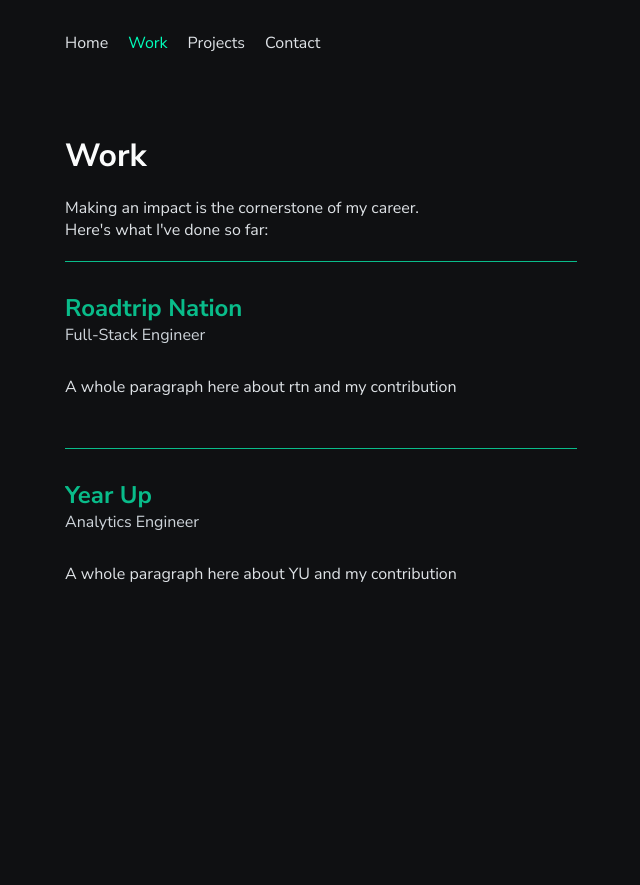
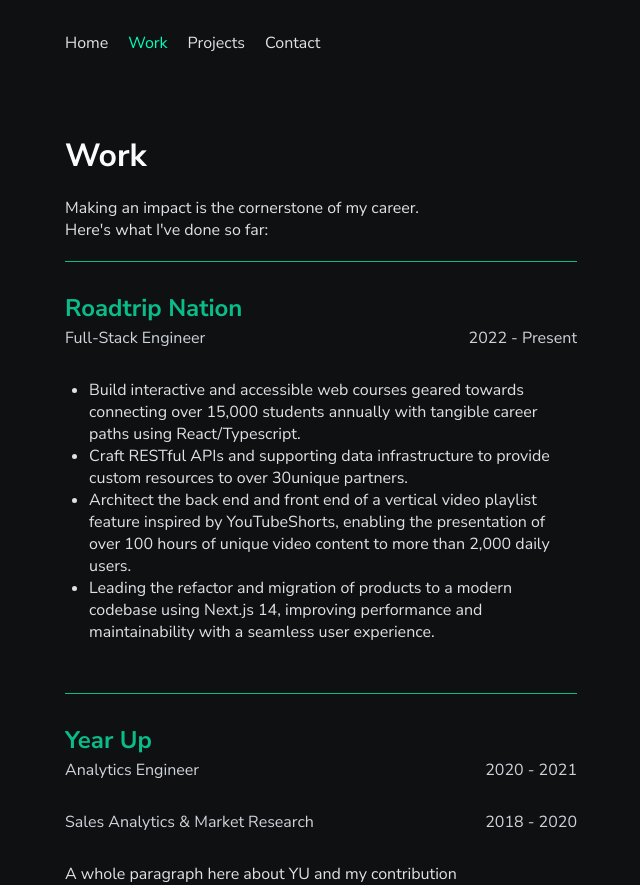
Before and after one commit to matt-gefen/portfolio-next, a Next.js app: page /work in a window 1280 px wide. Shown: the whole page, without its empty margins (319-959 px from the left). Before the commit the page ends 800 px from the top, so only its background shows below. Built offline with nearby package versions, Linux system fonts and the light colour scheme.

Commit message:
bullet point list for work elements

```diff
--- a/app/page.tsx
+++ b/app/page.tsx
@@ -37,7 +37,7 @@
       </div>
       <div className={`${styles.main_body}`}>
         <p>
-          Hi, I'm Matt Gefen! I'm a developer currently working at <span><Link className={`${styles.embedded_link}`} href={'roadtripnation.com'}>Roadtrip Nation</Link></span> using Typescript, Next.js, and MongoDB to craft impactful software.
+          {"Hi, I\'m Matt Gefen! I\'m a developer currently working at "}<span><Link className={`${styles.embedded_link}`} href={'roadtripnation.com'}>Roadtrip Nation</Link></span> using Typescript, Next.js, and MongoDB to craft impactful software.
         </p>
         <p>
           I create accessible and educational experiences using best-in-class video content. These tools enable students looking for passion in their careers to find guidance fit for them.
--- a/app/work/page.module.css
+++ b/app/work/page.module.css
@@ -11,8 +11,18 @@
 }
 .work_company {
   color: #09bc8a;
+  margin-bottom: 3px;
 }
 .work_role {
   color: #CED4DA;
   margin-bottom: 30px;
+  display: flex;
+  flex-direction: row;
+  justify-content: space-between;
 }
+
+.work_list {
+  list-style-type: disc; /* Restores bullet points */
+  padding-left: 1.5rem; /* Adds padding to align bullets with the text */
+  margin: 0; /* Removes default margin */
+}
--- a/app/work/page.tsx
+++ b/app/work/page.tsx
@@ -12,7 +12,7 @@
           Making an impact is the cornerstone of my career.
         </p>
         <p className={`${styles.hero_text}`}>
-          Here's what I've done so far:
+          {"Here's what I've done so far:"}
         </p>
         <hr className="solid_line"/>
       </div>
@@ -24,11 +24,22 @@
             </Link>
           </h2>
           <p className={`${styles.work_role}`}>
-            Full-Stack Engineer
+            <span>Full-Stack Engineer</span> <span>2022 - Present</span>
           </p>
-          <p>
-            A whole paragraph here about rtn and my  contribution
-          </p>
+          <ul className={`${styles.work_list}`}>
+            <li className={`${styles.work_li}`}>
+              Build interactive and accessible web courses geared towards connecting over 15,000 students annually with tangible career paths using React/Typescript.
+            </li>
+            <li className={`${styles.work_li}`}>
+              Craft RESTful APIs and supporting data infrastructure to provide custom resources to over 30unique partners.
+            </li>
+            <li className={`${styles.work_li}`}>
+              Architect the back end and front end of a vertical video playlist feature inspired by YouTubeShorts, enabling the presentation of over 100 hours of unique video content to more than 2,000 daily users.
+            </li>
+            <li className={`${styles.work_li}`}>
+              Leading the refactor and migration of products to a modern codebase using Next.js 14, improving performance and maintainability with a seamless user experience.
+            </li>
+          </ul>
         </div>
         <hr className="solid_line"/>
         <div className={`${styles.work_body_child}`}>
@@ -38,7 +49,10 @@
             </Link>
           </h2>
           <p className={`${styles.work_role}`}>
-            Analytics Engineer
+            <span>Analytics Engineer</span> <span>2020 - 2021</span>
+          </p>
+          <p className={`${styles.work_role}`}>
+            <span>Sales Analytics & Market Research</span> <span>2018 - 2020</span>
           </p>
           <p>
             A whole paragraph here about YU and my contribution
```
